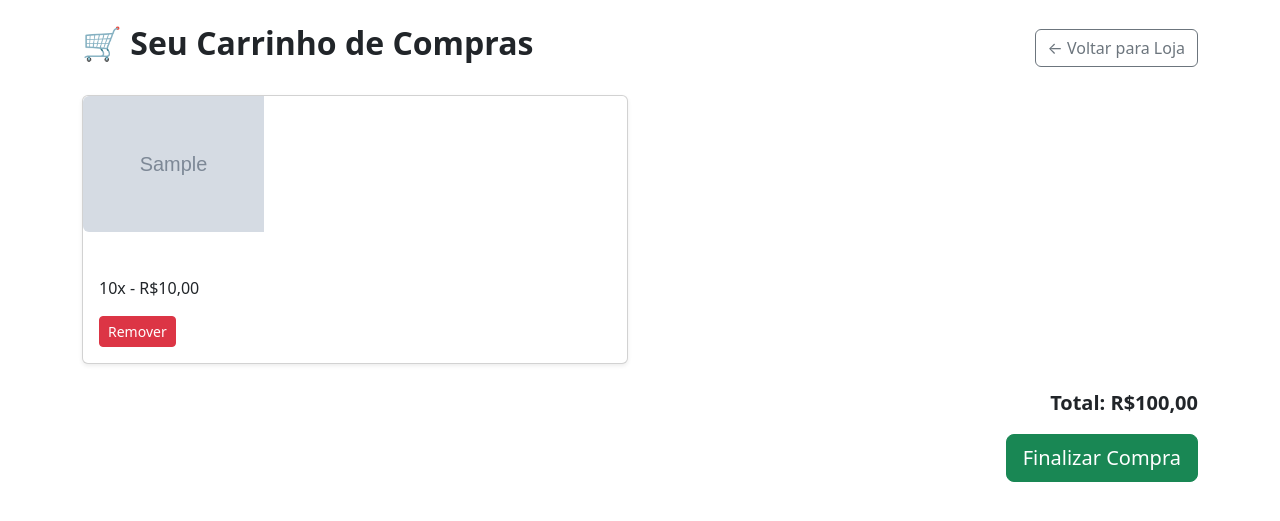
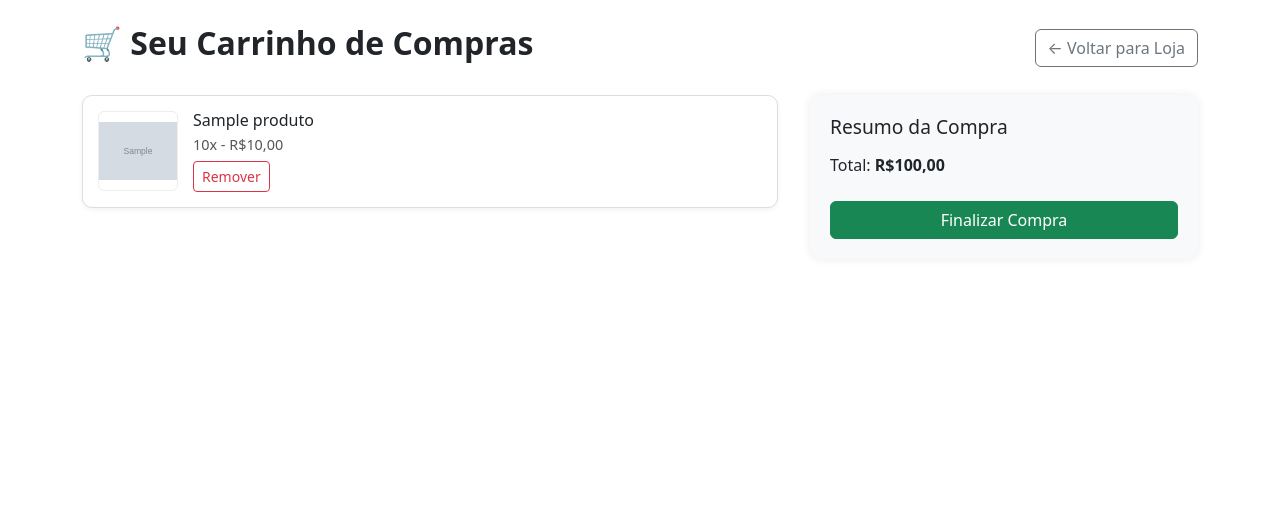
Before and after one commit to welitonsilva93/ecommerce, a Django app: page /ver_carrinho/ in a window 1280 px wide. Shown: the part 71-592 px from the top of the page. Run offline with Django 4.2, Linux system fonts and the light colour scheme; a user stored in the database is signed in; tables that the repository leaves empty hold one stand-in row (values such as "Sample post"); grey boxes marked "Sample" are stand-in pictures.

Commit message:
Ajustes no Layout porporção de imagens, carrinho e remover itemns do carrinho

```diff
--- a/app_loja/static/app_loja/css/style.css
+++ b/app_loja/static/app_loja/css/style.css
@@ -3,39 +3,79 @@
     flex-wrap: wrap;
     gap: 20px;
     justify-content: flex-start;
+    margin-bottom: 80px;
 }
 
 .produto-card {
     width: 300px;
-    height: 400px;
+    height: 420px;
     text-align: center;
-    border: 1px solid #ccc;
-    padding: 10px;
+    border: 1px solid #ddd;
+    border-radius: 12px;
+    padding: 15px;
     box-sizing: border-box;
     position: relative;
     display: flex;
     flex-direction: column;
-    justify-content: flex-start;
+    justify-content: space-between;
+    box-shadow: 0 2px 10px rgba(0, 0, 0, 0.08);
+    background-color: #fff;
+    transition: transform 0.3s ease, box-shadow 0.3s ease, border 0.3s ease;
+}
+
+
+.produto-card:hover {
+    transform: scale(1.03);
+    box-shadow: 0 0 20px rgba(0, 123, 255, 0.4);
+    border: 1px solid #007bff;
+    z-index: 1;
 }
 
 .produto-card img {
-    max-width: 75%;
-    height: auto;
-    margin: 0 auto;
+    width: auto;
+    max-width: 250px;
+    height: 190px;
+    object-fit: contain;
+    margin: 0 auto 10px;
 }
 
-.preco {
-    font-size: 18px;
-    margin-top: 10px;
-    margin-bottom: 60px; /* espaço antes do botão */
+
+.produto-nome {
+    font-size: 1.1rem;
+    font-weight: 600;
+    color: #333;
+    font-family: 'Segoe UI', Tahoma, Geneva, Verdana, sans-serif;
+    min-height: 2.8em;
+    margin-bottom: 5px;
+    transition: color 0.3s ease;
+    overflow: hidden;
+    text-overflow: ellipsis;
 }
 
+.produto-card:hover .produto-nome {
+    color: #007bff;
+}
+
+
+.preco {
+    font-size: 1.5rem;
+    font-weight: bold;
+    color: #007bff;
+    margin: 10px 0 0;
+    transition: transform 0.3s ease;
+}
+
+
+.produto-card:hover .preco {
+    transform: scale(1.05);
+}
+
+
 .comprar {
-    position: absolute;
-    bottom: 10px;
-    left: 10px;
-    right: 10px;
+    margin-top: 10px;
+    width: 100%;
 }
+
 
 .logo {
   font-size: 2rem;
--- a/app_loja/templates/app_loja/carrinho.html
+++ b/app_loja/templates/app_loja/carrinho.html
@@ -2,22 +2,99 @@
 <!DOCTYPE html>
 <html lang="pt-br">
 <head>
-    <meta charset="UTF-8">
-    <meta name="viewport" content="width=device-width, initial-scale=1.0">
+  <meta charset="UTF-8" />
+  <meta name="viewport" content="width=device-width, initial-scale=1.0" />
   <title>Carrinho</title>
 
-    <link href="https://cdn.jsdelivr.net/npm/bootstrap@5.3.7/dist/css/bootstrap.min.css" rel="stylesheet" crossorigin="anonymous">
-    <link rel="stylesheet" href="{% static 'app_loja/css/style.css' %}">
+  <link href="https://cdn.jsdelivr.net/npm/bootstrap@5.3.7/dist/css/bootstrap.min.css" rel="stylesheet" crossorigin="anonymous" />
+  <link rel="stylesheet" href="{% static 'app_loja/css/style.css' %}" />
   <script src="https://cdn.jsdelivr.net/npm/bootstrap@5.3.7/dist/js/bootstrap.bundle.min.js" crossorigin="anonymous"></script>
+
+  <style>
+    .carrinho-container {
+      display: flex;
+      flex-wrap: wrap;
+      gap: 2rem;
+    }
+
+    .lista-itens {
+      flex: 2;
+      min-width: 300px;
+    }
+
+    .resumo-carrinho {
+      flex: 1;
+      min-width: 250px;
+      height: fit-content;
+      background-color: #f8f9fa;
+      padding: 20px;
+      border-radius: 10px;
+      box-shadow: 0 0 10px rgba(0,0,0,0.08);
+    }
+
+    .card-carrinho {
+      display: flex;
+      align-items: center;
+      padding: 15px;
+      border: 1px solid #ddd;
+      border-radius: 10px;
+      margin-bottom: 15px;
+      background-color: #fff;
+      box-shadow: 0 2px 5px rgba(0,0,0,0.05);
+    }
+
+    .card-carrinho img {
+      width: 80px;
+      height: 80px;
+      object-fit: contain;
+      margin-right: 15px;
+      border-radius: 6px;
+      border: 1px solid #eee;
+    }
+
+    .card-info {
+      flex: 1;
+    }
+
+    .card-info h5 {
+      font-size: 1rem;
+      margin-bottom: 4px;
+    }
+
+    .card-info p {
+      margin: 0;
+      font-size: 0.9rem;
+      color: #555;
+    }
+
+    .card-info form {
+      margin-top: 5px;
+    }
+
+    .resumo-carrinho h4 {
+      font-size: 1.2rem;
+      margin-bottom: 15px;
+    }
+
+    .resumo-carrinho .btn {
+      width: 100%;
+    }
+
+    @media (max-width: 768px) {
+      .carrinho-container {
+        flex-direction: column;
+      }
+    }
+  </style>
 </head>
+
 <body>
-
   <header class="bg-light border-bottom py-3 mb-4">
     <div class="container d-flex flex-wrap justify-content-between align-items-center">
       <h1 class="logo m-0">W.S <span>ECOMMERCE</span></h1>
 
       <form class="d-flex search-bar" role="search">
-                <input class="form-control me-2" type="search" placeholder="Buscar produtos..." aria-label="Buscar">
+        <input class="form-control me-2" type="search" placeholder="Buscar produtos..." aria-label="Buscar" />
         <button class="btn btn-outline-primary" type="submit">Buscar</button>
       </form>
 
@@ -27,7 +104,7 @@
         </button>
         <ul class="dropdown-menu">
           {% for categoria in categorias %}
-                    <li><button class="dropdown-item" type="button">{{ categoria.title }}</button></li>
+          <li><a class="dropdown-item" type="button" href="{% url 'home' categoria.id %}">{{ categoria.title }}</a></li>
           {% endfor %}
         </ul>
       </div>
@@ -37,43 +114,36 @@
   <div class="container mb-5">
     <div class="d-flex justify-content-between align-items-center mb-4">
       <h2 class="fw-semibold">🛒 Seu Carrinho de Compras</h2>
-            <a href="{% url 'home' %}" class="btn btn-outline-secondary">← Voltar para Loja</a>
+      <a href="{% url 'home' 1 %}" class="btn btn-outline-secondary">← Voltar para Loja</a>
     </div>
 
     {% if carrinho %}
-            <div class="row">
+    <div class="carrinho-container">
+      <div class="lista-itens">
         {% for item in carrinho %}
-                <div class="col-md-6 mb-4">
-                    <div class="card shadow-sm h-100">
-                        <div class="row g-0">
-                            <div class="col-4">
-                                <img src="{{ item.produto.image.url }}" class="img-fluid rounded-start" alt="{{ item.produto.name }}">
-                            </div>
-                            <div class="col-8">
-                                <div class="card-body">
-                                    <h5 class="card-title">{{ item.produto.name }}</h5>
-                                    <p class="card-text">{{ item.quantidade }}x - R${{ item.produto.price|floatformat:2 }}</p>
-                                    <form method="post" action="" class="d-inline">
+        <div class="card-carrinho">
+          <img src="{{ item.produto.image.url }}" alt="{{ item.produto.name }}">
+          <div class="card-info">
+            <h5>{{ item.produto.title }}</h5>
+            <p>{{ item.quantidade }}x - R${{ item.produto.price|floatformat:2 }}</p>
+            <form method="post" action="{% url 'remover_item' item.produto.id %}">
               {% csrf_token %}
-                                        <button type="submit" class="btn btn-sm btn-danger">Remover</button>
+              <button type="submit" class="btn btn-sm btn-outline-danger">Remover</button>
             </form>
-                                </div>
-                            </div>
-                        </div>
           </div>
         </div>
         {% endfor %}
       </div>
 
-            <div class="text-end">
-                <p class="fs-5 fw-bold">Total: R${{ total|floatformat:2 }}</p>
-                <a href="#" class="btn btn-success btn-lg">Finalizar Compra</a>
+      <div class="resumo-carrinho">
+        <h4>Resumo da Compra</h4>
+        <p class="mb-2">Total: <strong>R${{ total|floatformat:2 }}</strong></p>
+        <a href="#" class="btn btn-success mt-3">Finalizar Compra</a>
       </div>
-
+    </div>
     {% else %}
     <p class="text-center text-muted mt-5">Seu carrinho está vazio.</p>
     {% endif %}
   </div>
-
 </body>
 </html>
--- a/app_loja/templates/app_loja/details.html
+++ b/app_loja/templates/app_loja/details.html
@@ -16,7 +16,7 @@
         <div class="container d-flex flex-wrap justify-content-between align-items-center">
             <h1 class="logo m-0">W.S <span>ECOMMERCE</span></h1>
 
-        <a class="btn btn-outline-secondary mt-4" href="{% url 'home' %}">← Voltar para a loja</a>
+        <a class="btn btn-outline-secondary mt-4" href="{% url 'home' produto.category.id %}">← Voltar para a loja</a>
 
     </header>
 
```
Also changed, not shown: app_loja/templates/app_loja/index.html (+4 -4 lines). Lines whose indentation alone changed are shown as unchanged.
